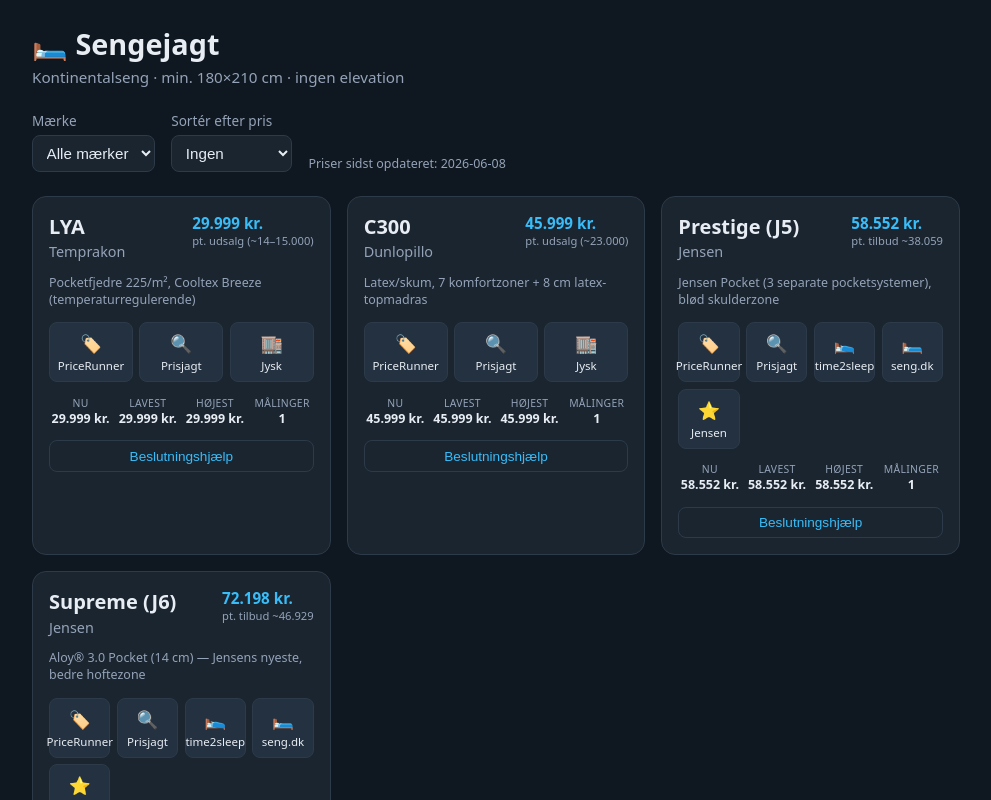
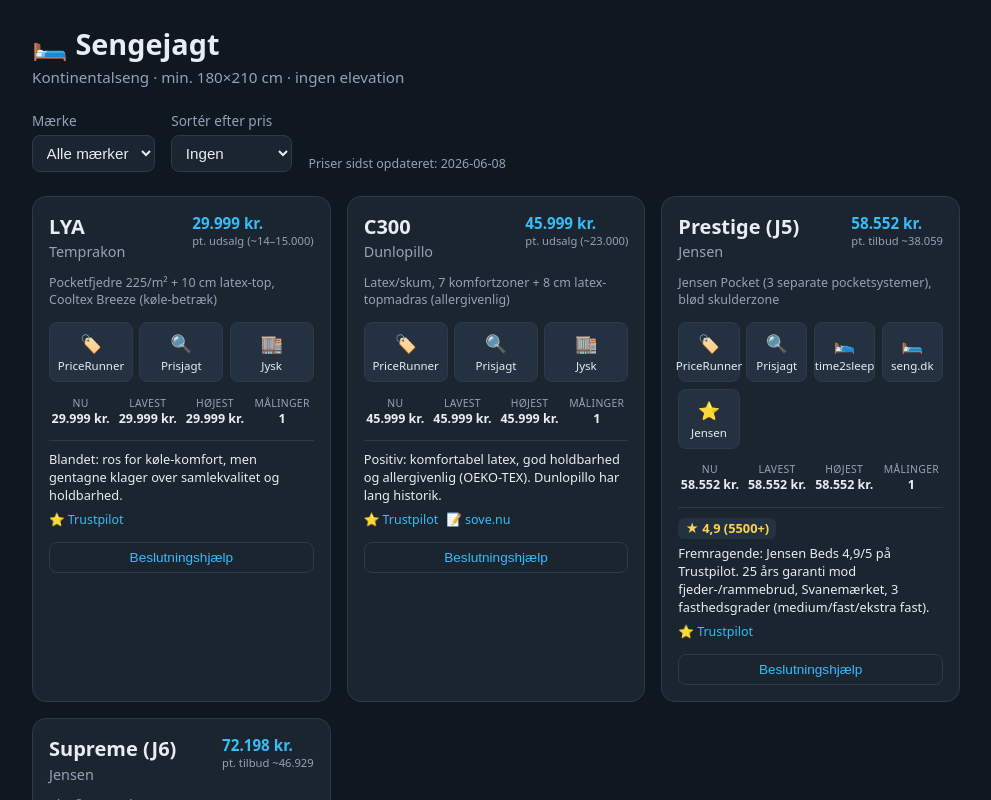
Before and after one commit to TroelsHelboJensen/Sengejagt, a React (Vite) app: page / in a window 1280 px wide. Shown: the top 800 px of the page, without its empty margins (144-1135 px from the left). Built offline with nearby package versions, Linux system fonts and the light colour scheme.

Commit message:
add reviews per bed and refine retailer prices

```diff
--- a/src/components/BedCard.jsx
+++ b/src/components/BedCard.jsx
@@ -29,6 +29,26 @@
         maximumFractionDigits: 0,
       }).format(price)
 
+// Anmeldelser: rating-chip (hvis kendt), kort vurdering og kilde-links.
+const Reviews = ({ reviews }) => (
+  <div className="card__reviews">
+    {reviews.rating != null && (
+      <span className="card__rating">
+        ★ {reviews.rating.toString().replace('.', ',')}
+        {reviews.count ? ` (${reviews.count}+)` : ''}
+      </span>
+    )}
+    <p className="card__verdict">{reviews.verdict}</p>
+    <div className="card__review-links">
+      {reviews.sources.map((s) => (
+        <a key={s.label} href={s.url} target="_blank" rel="noopener noreferrer">
+          {s.icon} {s.label}
+        </a>
+      ))}
+    </div>
+  </div>
+)
+
 export default function BedCard({ bed }) {
   const [open, setOpen] = useState(false)
 
@@ -51,6 +71,8 @@
 
       <PriceHistory series={seriesFor(bed.id)} />
 
+      {bed.reviews && <Reviews reviews={bed.reviews} />}
+
       <button
         className="card__toggle"
         onClick={() => setOpen((v) => !v)}
--- a/src/data/beds.js
+++ b/src/data/beds.js
@@ -7,14 +7,14 @@
 //   - Ingen elevation
 //
 // Priser vedligeholdes MANUELT i src/data/price-history.json (ét snapshot
-// pr. måling). Tallene her er "normal/list"-priser for 180×210 pr.
+// pr. måling). Tallene der er "normal/list"-priser for 180×210 pr.
 // 2026-06-08; aktuelle tilbud står i `note`. Automatisk scraping er opgivet
 // (Jysk blokerer bots, seng.dk/time2sleep er SPA'er).
 //
-// NB: Jensen J5 = Prestige og J6 = Supreme (samme seng, to navne) — derfor
-// kun én post pr. model.
+// NB: Jensen J5 = Prestige og J6 = Supreme (samme seng, to navne).
 //
-// `links` er en liste af pris-/forhandler-links der vises som ikon-knapper.
+// `links` = pris-/forhandler-links (ikon-knapper).
+// `reviews` = kort vurdering + kilder med rating hvor den findes.
 
 export const requirements = {
   minWidth: 180,
@@ -43,7 +43,7 @@
     model: 'LYA',
     brand: 'Temprakon',
     retailer: 'Jysk',
-    spring: 'Pocketfjedre 225/m², Cooltex Breeze (temperaturregulerende)',
+    spring: 'Pocketfjedre 225/m² + 10 cm latex-top, Cooltex Breeze (køle-betræk)',
     note: 'pt. udsalg (~14–15.000)',
     links: [
       priceRunner('Temprakon LYA'),
@@ -54,13 +54,26 @@
         'https://jysk.dk/sovevaerelse/kontinentalsenge/kontinentalseng-180x210cm-temprakon-lya-graa-42',
       ),
     ],
+    reviews: {
+      rating: null,
+      count: null,
+      verdict:
+        'Blandet: ros for køle-komfort, men gentagne klager over samlekvalitet og holdbarhed.',
+      sources: [
+        link(
+          'Trustpilot',
+          '⭐',
+          'https://dk.trustpilot.com/review/www.temprakon.com',
+        ),
+      ],
+    },
   },
   {
     id: 'c300',
     model: 'C300',
     brand: 'Dunlopillo',
     retailer: 'Jysk',
-    spring: 'Latex/skum, 7 komfortzoner + 8 cm latex-topmadras',
+    spring: 'Latex/skum, 7 komfortzoner + 8 cm latex-topmadras (allergivenlig)',
     note: 'pt. udsalg (~23.000)',
     links: [
       priceRunner('Dunlopillo C300'),
@@ -71,6 +84,16 @@
         'https://jysk.dk/sovevaerelse/kontinentalsenge/kontinentalseng-180x210-dunlopillo-c300-graa-32',
       ),
     ],
+    reviews: {
+      rating: null,
+      count: null,
+      verdict:
+        'Positiv: komfortabel latex, god holdbarhed og allergivenlig (OEKO-TEX). Dunlopillo har lang historik.',
+      sources: [
+        link('Trustpilot', '⭐', 'https://www.trustpilot.com/review/dunlopillo.dk'),
+        link('sove.nu', '📝', 'https://sove.nu/brand/dunlopillo/'),
+      ],
+    },
   },
   {
     id: 'prestige',
@@ -94,13 +117,26 @@
         'https://jensen-beds.com/dk/senge/prestige-sc21/kontinental/',
       ),
     ],
+    reviews: {
+      rating: 4.9,
+      count: 5500,
+      verdict:
+        'Fremragende: Jensen Beds 4,9/5 på Trustpilot. 25 års garanti mod fjeder-/rammebrud, Svanemærket, 3 fasthedsgrader (medium/fast/ekstra fast).',
+      sources: [
+        link(
+          'Trustpilot',
+          '⭐',
+          'https://www.trustpilot.com/review/www.jensen-beds.com',
+        ),
+      ],
+    },
   },
   {
     id: 'supreme',
     model: 'Supreme (J6)',
     brand: 'Jensen',
     retailer: 'time2sleep / seng.dk',
-    spring: 'Aloy® 3.0 Pocket (14 cm) — Jensens nyeste, bedre hoftezone',
+    spring: 'Aloy® 3.0 Pocket (14 cm) — Jensens nyeste, dybere hoftezone',
     note: 'pt. tilbud ~46.929',
     links: [
       priceRunner('Jensen Supreme'),
@@ -117,5 +153,23 @@
       ),
       link('Jensen', '⭐', 'https://jensen-beds.com/dk/'),
     ],
+    reviews: {
+      rating: 4.9,
+      count: 5500,
+      verdict:
+        'Fremragende: som Prestige + Aloy 3.0 og eksklusive uldtekstiler. Topvurderet; bedst til tungere side-sovere pga. dybere hoftezone.',
+      sources: [
+        link(
+          'Trustpilot',
+          '⭐',
+          'https://www.trustpilot.com/review/www.jensen-beds.com',
+        ),
+        link(
+          'Ameldo',
+          '📝',
+          'https://www.ameldo.dk/anmeldelse-test/jensen-supreme-kontinentalseng',
+        ),
+      ],
+    },
   },
 ]
--- a/src/index.css
+++ b/src/index.css
@@ -197,6 +197,47 @@
   font-weight: 600;
 }
 
+.card__reviews {
+  border-top: 1px solid var(--border);
+  padding-top: 0.6rem;
+  display: flex;
+  flex-direction: column;
+  gap: 0.4rem;
+}
+
+.card__rating {
+  align-self: flex-start;
+  background: var(--surface-2);
+  border-radius: 6px;
+  padding: 0.1rem 0.45rem;
+  font-size: 0.8rem;
+  font-weight: 600;
+  color: #fcd34d;
+}
+
+.card__verdict {
+  margin: 0;
+  font-size: 0.8rem;
+  color: var(--text);
+  line-height: 1.4;
+}
+
+.card__review-links {
+  display: flex;
+  flex-wrap: wrap;
+  gap: 0.5rem;
+}
+
+.card__review-links a {
+  font-size: 0.78rem;
+  color: var(--accent);
+  text-decoration: none;
+}
+
+.card__review-links a:hover {
+  text-decoration: underline;
+}
+
 .card__toggle {
   background: transparent;
   border: 1px solid var(--border);
```
